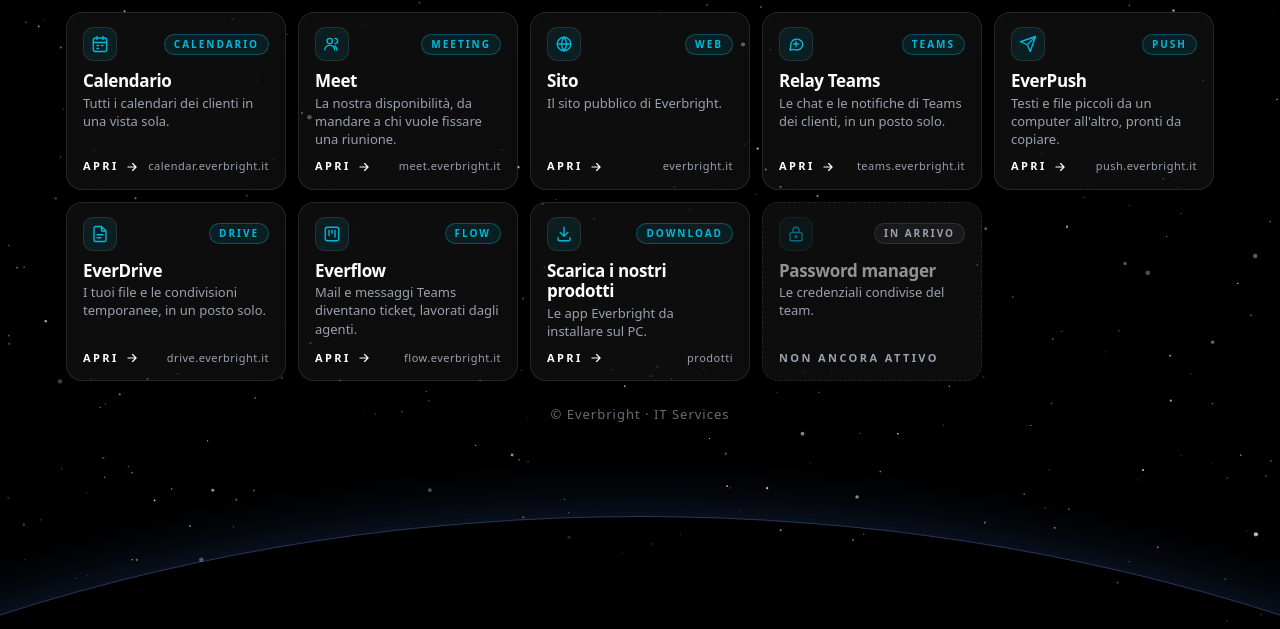
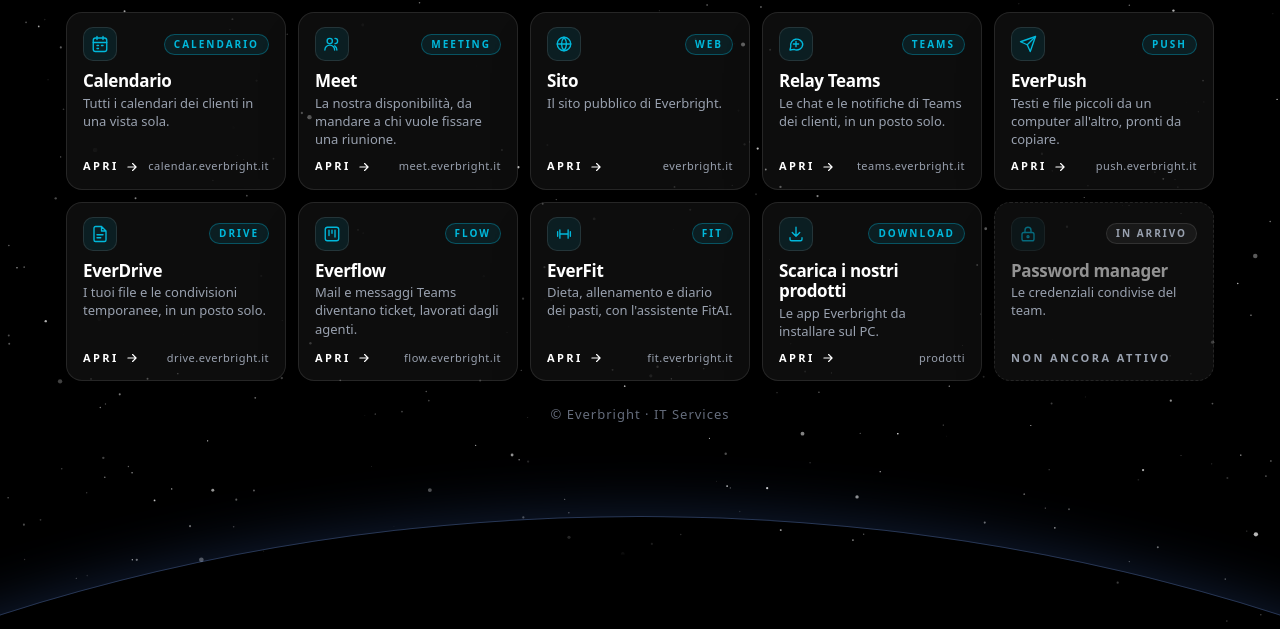
Before and after one commit to Aptul9/everbright-servizi, a plain HTML site: page site/index.html in a window 1280 px wide. Shown: the part 171-800 px from the top of the page. Drawn offline with Linux system fonts and the light colour scheme.

Commit message:
feat(servizi): add EverFit card after Everflow

```diff
--- a/site/index.html
+++ b/site/index.html
@@ -217,6 +217,17 @@
       </a>
     </li>
     <li>
+      <a class="servizio" href="https://fit.everbright.it" target="_blank" rel="noopener noreferrer">
+        <div class="alto">
+          <span class="icona"><svg viewBox="0 0 24 24" fill="none" stroke="currentColor" stroke-width="1.8" stroke-linecap="round" stroke-linejoin="round"><path d="M6.5 6.5v11M17.5 6.5v11M3.5 9v6M20.5 9v6M6.5 12h11"/></svg></span>
+          <span class="etichetta">Fit</span>
+        </div>
+        <h2>EverFit</h2>
+        <p>Dieta, allenamento e diario dei pasti, con l'assistente FitAI.</p>
+        <div class="vai">Apri <svg viewBox="0 0 24 24" fill="none" stroke="currentColor" stroke-width="2" stroke-linecap="round" stroke-linejoin="round"><path d="M5 12h14M13 6l6 6-6 6"/></svg><span>fit.everbright.it</span></div>
+      </a>
+    </li>
+    <li>
       <a class="servizio" href="/prodotti/">
         <div class="alto">
           <span class="icona"><svg viewBox="0 0 24 24" fill="none" stroke="currentColor" stroke-width="1.8" stroke-linecap="round" stroke-linejoin="round"><path d="M12 3v12M7 10l5 5 5-5"/><path d="M4 17v2a2 2 0 0 0 2 2h12a2 2 0 0 0 2-2v-2"/></svg></span>
```
Also changed, not shown: 1 other file.
